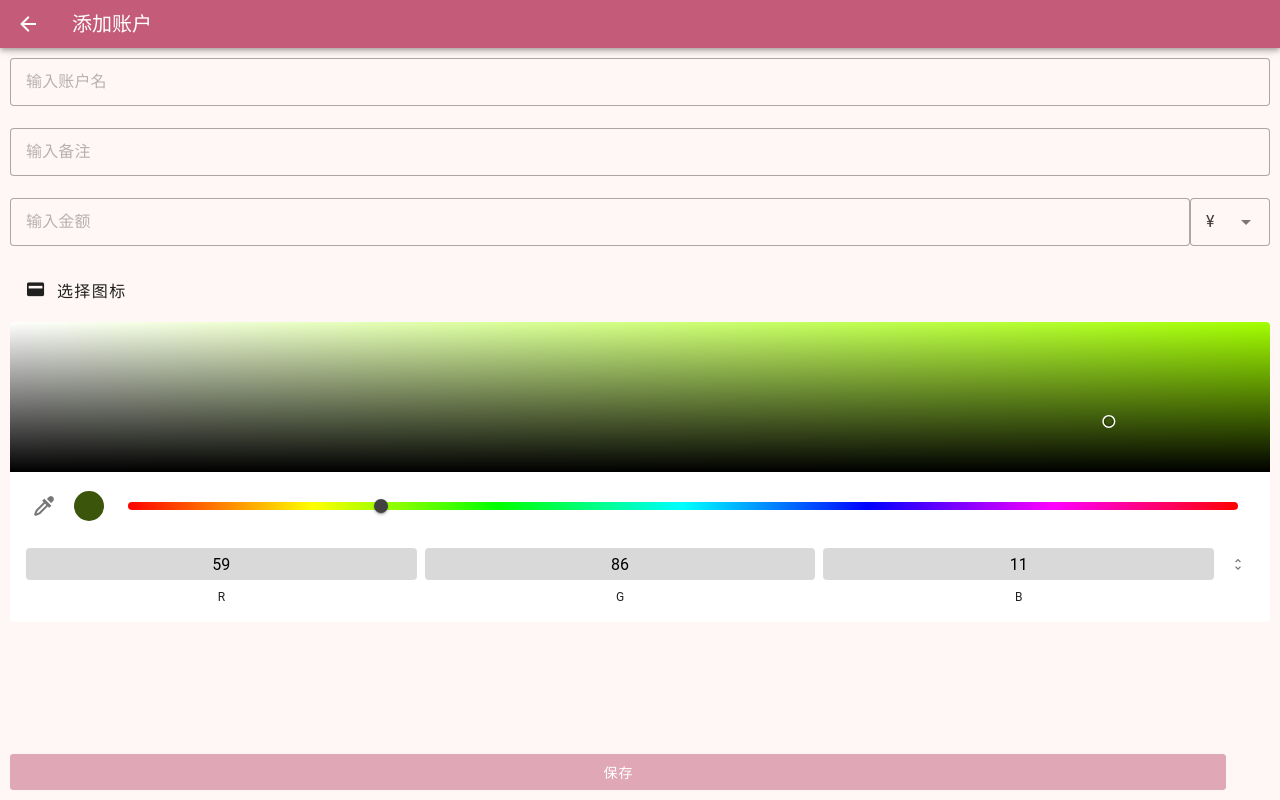
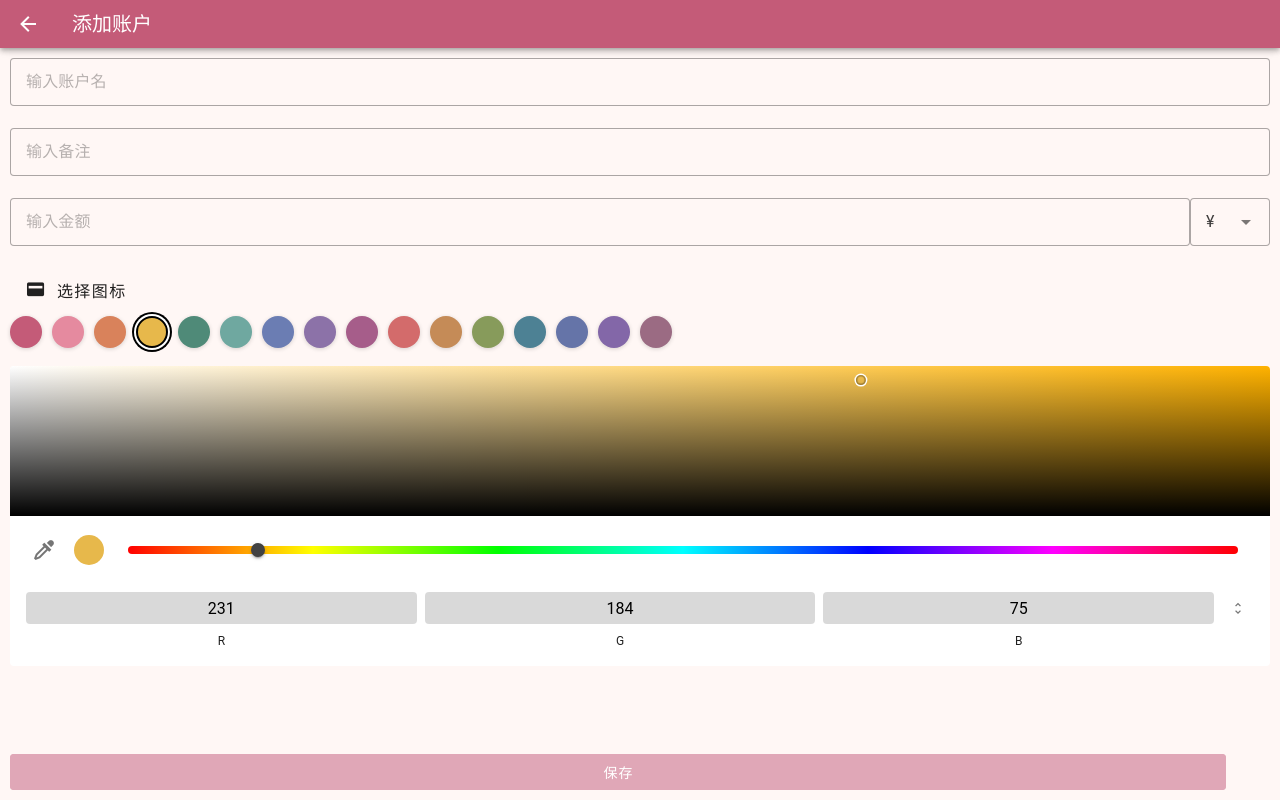
Before and after one commit to Hell-Tractor/NekoCoin, a Vue app: page /account/add in a window 1280 px wide. Built offline with nearby package versions, Linux system fonts and the light colour scheme.

Commit message:
add color palette

```diff
--- a/src/pages/AddTag.vue
+++ b/src/pages/AddTag.vue
@@ -5,10 +5,12 @@ import { rules } from '../common/Rules';
 import { onMounted, Ref, ref } from 'vue';
 import Tag, { TagType, TagTypeNames, TagTypeToString } from '../common/Tag';
 import Constants from '../common/Constants';
-import { getRandomColor } from '../common/Utils';
+import { get_random_theme_color } from '../themes/palettes';
+import { load_settings, settings } from '../common/Settings';
 import { invoke } from '@tauri-apps/api/core';
 import IconSelector from './components/IconSelector.vue';
 import { useRouter } from 'vue-router';
+import ColorPalette from './components/ColorPalette.vue';
 const { t } = useI18n();
 const router = useRouter();
 
@@ -21,7 +23,7 @@ const form: Ref<boolean> = ref(false);
 const tag_name: Ref<string> = ref('');
 const tag_remark: Ref<string> = ref('');
 const icon: Ref<string> = ref('mdi-tag');
-const selected_color: Ref<string> = ref(getRandomColor('rgb'));
+const selected_color: Ref<string> = ref(get_random_theme_color(settings.theme));
 const parent_tag: Ref<Tag | null> = ref(null);
 
 const tag_search_text: Ref<string> = ref('');
@@ -70,6 +72,7 @@ const addTag = async function() {
 }
 
 onMounted(async () => {
+    await load_settings();
     await retrieve_tags();
 
     if (props.init) {
@@ -85,6 +88,8 @@ onMounted(async () => {
         console.log(selected_tag_type.value);
 
         tags.value = tags.value.filter(tag => tag.id != id.value);
+    } else {
+        selected_color.value = get_random_theme_color(settings.theme);
     }
 });
 </script>
@@ -104,6 +109,7 @@ onMounted(async () => {
                     </template>
                 </v-select>
                 <v-btn :prepend-icon="icon" size="large" variant="text" @click="page = 'select_icon'" block class="justify-start">{{ t('icon.select') }}</v-btn>
+                <ColorPalette v-model="selected_color" />
                 <v-color-picker elevation="0" width="100%" v-model="selected_color" mode="rgb" style="margin-top: 10px; margin-bottom: 60px;"></v-color-picker>
                 <div style="height: 50px;"></div>
                 <v-btn @click="addTag" color="primary" width="95%" style="position: fixed; bottom: 10px;" :disabled="!form">{{ t('actions.save') }}</v-btn>
--- a/src/pages/AddWallet.vue
+++ b/src/pages/AddWallet.vue
@@ -3,13 +3,15 @@ import BackTitleBar from './components/BackTitleBar.vue';
 import { useI18n } from 'vue-i18n';
 import { rules } from '../common/Rules';
 import { onMounted, Ref, ref } from 'vue';
-import { getRandomColor } from '../common/Utils';
+import { get_random_theme_color } from '../themes/palettes';
+import { load_settings, settings } from '../common/Settings';
 import Constants from '../common/Constants';
 import { invoke } from '@tauri-apps/api/core';
 import { Currency } from '../common/Money';
 import IconSelector from './components/IconSelector.vue';
 import { Wallet } from './Wallets.vue';
 import { useRouter } from 'vue-router';
+import ColorPalette from './components/ColorPalette.vue';
 const { t } = useI18n();
 const router = useRouter();
 
@@ -19,7 +21,7 @@ const props = defineProps<{
 
 const id: Ref<number | undefined> = ref(undefined);
 const icon: Ref<string> = ref('mdi-credit-card');
-const selected_color: Ref<string> = ref(getRandomColor('rgb'));
+const selected_color: Ref<string> = ref(get_random_theme_color(settings.theme));
 const selected_currency: Ref<Currency> = ref(Constants.CURRENCIES[0]);
 const form: Ref<boolean> = ref(false);
 const wallet_name: Ref<string> = ref('');
@@ -62,7 +64,8 @@ const currencyItemProps = function(item: Currency) {
     };
 }
 
-onMounted(() => {
+onMounted(async () => {
+    await load_settings();
     if (props.init) {
         id.value = props.init.id;
         wallet_name.value = props.init.name;
@@ -71,6 +74,8 @@ onMounted(() => {
         icon.value = props.init.icon;
         selected_color.value = props.init.color;
         wallet_amount.value = props.init.balance / 100;
+    } else {
+        selected_color.value = get_random_theme_color(settings.theme);
     }
 })
 </script>
@@ -87,6 +92,7 @@ onMounted(() => {
                     <v-select :disabled="id != undefined" max-width="80" :items="Constants.CURRENCIES" v-model="selected_currency" :item-props="currencyItemProps" return-object density="comfortable" variant="outlined"></v-select>
                 </div>
                 <v-btn :prepend-icon="icon" variant="text" @click="page = 'icon_selector'" block size="large" class="justify-start">{{ t('icon.select') }}</v-btn>
+                <ColorPalette v-model="selected_color" />
                 <v-color-picker elevation="0" width="100%" v-model="selected_color" mode="rgb" style="margin-top: 10px; margin-bottom: 60px;"></v-color-picker>
                 <div style="height: 50px;"></div>
                 <v-btn @click="addWallet" color="primary" width="95%" style="position: fixed; bottom: 10px;" :disabled="!form">{{ t('actions.save') }}</v-btn>
--- /dev/null
+++ b/src/pages/components/ColorPalette.vue
@@ -0,0 +1,58 @@
+<script setup lang="ts">
+import { computed } from 'vue';
+import { settings } from '../../common/Settings';
+import { get_theme_color_palette } from '../../themes/palettes';
+
+const props = defineProps<{
+    modelValue: string;
+}>();
+
+const emit = defineEmits<{
+    'update:modelValue': [value: string];
+}>();
+
+const palette = computed(() => get_theme_color_palette(settings.theme));
+</script>
+
+<template>
+    <div class="palette" role="group">
+        <button
+            v-for="color in palette"
+            :key="color"
+            class="color-swatch"
+            :class="{ selected: props.modelValue.toUpperCase() === color.toUpperCase() }"
+            type="button"
+            :style="{ backgroundColor: color }"
+            :aria-label="color"
+            @click="emit('update:modelValue', color)"
+        ></button>
+    </div>
+</template>
+
+<style scoped>
+.palette {
+    display: flex;
+    flex-wrap: wrap;
+    gap: 10px;
+    padding: 4px 0 8px;
+}
+
+.color-swatch {
+    width: 32px;
+    height: 32px;
+    border: 2px solid transparent;
+    border-radius: 50%;
+    box-shadow: 0 1px 4px rgba(0, 0, 0, 0.16);
+    cursor: pointer;
+    transition: transform 120ms ease, border-color 120ms ease;
+}
+
+.color-swatch:hover {
+    transform: scale(1.1);
+}
+
+.color-swatch.selected {
+    border-color: rgb(var(--v-theme-on-surface));
+    box-shadow: 0 0 0 2px rgb(var(--v-theme-surface)), 0 0 0 4px rgb(var(--v-theme-on-surface));
+}
+</style>
--- /dev/null
+++ b/src/themes/palettes.ts
@@ -0,0 +1,35 @@
+export const theme_color_palettes: Record<string, string[]> = {
+    pinkPad: [
+        '#C45B78', '#E58A9F', '#D9825B', '#E7B84B',
+        '#4F8A78', '#6FA8A0', '#6B7DB3', '#8C72A8',
+        '#A65D8A', '#D36B6B', '#C58B57', '#879B5B',
+        '#4D8194', '#6574A8', '#8367A8', '#9B6B83',
+    ],
+    midnight: [
+        '#8FB8FF', '#6F98E0', '#E8B86D', '#C9964D',
+        '#72D6A0', '#5DB6B0', '#B58AE0', '#E88484',
+        '#A9C7FF', '#D9A85B', '#95C9B1', '#6FA9A5',
+        '#8D82C4', '#C2768A', '#71869F', '#A6A56B',
+    ],
+    calico: [
+        '#2F6F62', '#5B9688', '#D9825B', '#B9603D',
+        '#C19A4A', '#6D86B3', '#8B6F9E', '#71905C',
+        '#3F7F70', '#79A66F', '#D3A24F', '#C87555',
+        '#5D789F', '#806B94', '#9A7658', '#6D8A83',
+    ],
+    neon: [
+        '#F4B942', '#D99A2B', '#47D7C0', '#20A895',
+        '#74A7FF', '#A486E8', '#FF6B6B', '#7BD88F',
+        '#FFD166', '#F28F3B', '#36BFAE', '#65E0D0',
+        '#9BC1FF', '#C59BFF', '#FF8A8A', '#A2E88D',
+    ],
+};
+
+export const get_theme_color_palette = function(theme: string): string[] {
+    return theme_color_palettes[theme] ?? theme_color_palettes.pinkPad;
+};
+
+export const get_random_theme_color = function(theme: string): string {
+    const palette = get_theme_color_palette(theme);
+    return palette[Math.floor(Math.random() * palette.length)];
+};
```
